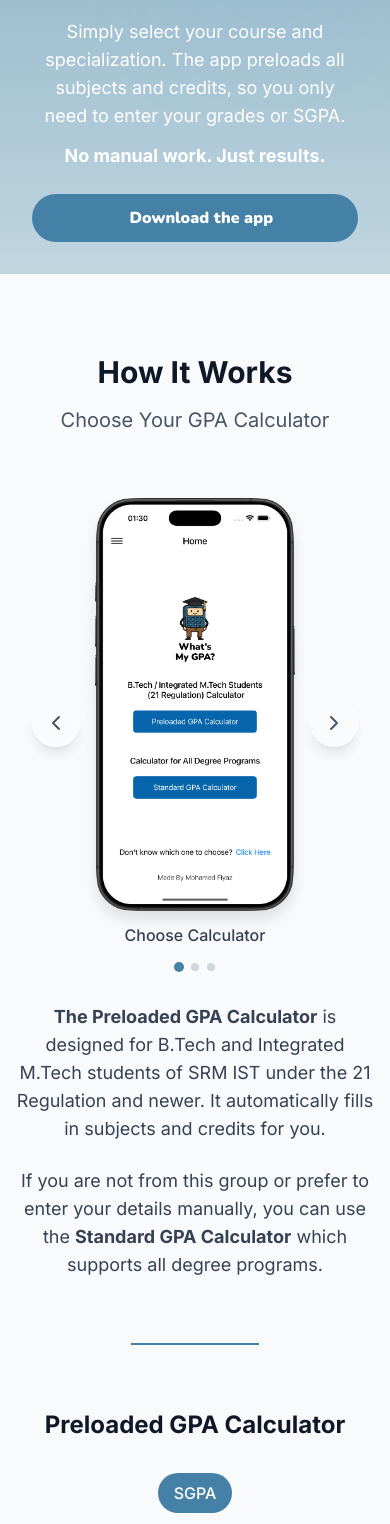
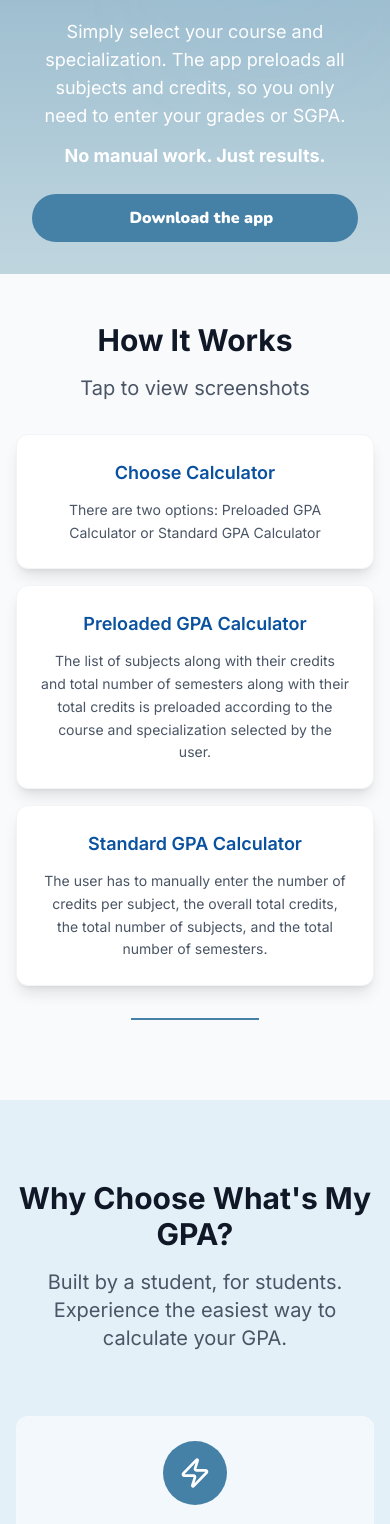
Before and after one commit to Mohamed-Fiyaz/WhatsMyGPA_LandingPage, a Next.js app: page / in a window 390 px wide. Shown: the part 734-2258 px from the top of the page. Built offline with nearby package versions, Linux system fonts and the light colour scheme.

Commit message:
Added popup for mobiles

```diff
--- a/src/components/sections/HowItWorks.tsx
+++ b/src/components/sections/HowItWorks.tsx
@@ -2,7 +2,7 @@
 
 import Image from 'next/image'
 import Container from '@/components/ui/Container'
-import { ChevronLeft, ChevronRight } from 'lucide-react'
+import { ChevronLeft, ChevronRight, X } from 'lucide-react'
 import { useState, useRef, useEffect, useCallback } from 'react'
 
 interface Screenshot {
@@ -32,17 +32,15 @@
   title?: string
 }
 
-interface StaticImageProps {
-  src: string
-  alt: string
-  width: number
-  height: number
-  className?: string
-  title?: string
+interface AnimatedBadgeProps {
+  type: string
 }
 
-interface AnimatedBadgeProps {
-  type: string
+interface PopupCarouselProps {
+  screenshots: Screenshot[]
+  title: string
+  isOpen: boolean
+  onClose: () => void
 }
 
 const HowItWorks = () => {
@@ -51,12 +49,18 @@
   const [standardSlide, setStandardSlide] = useState(0)
   const [desktopSection, setDesktopSection] = useState(0)
   const [visibleSections, setVisibleSections] = useState<Set<string>>(new Set())
+  // Track sections that have been animated (one-time animation)
+  const [animatedSections, setAnimatedSections] = useState<Set<string>>(new Set())
+
+  // Mobile popup states
+  const [popupOpen, setPopupOpen] = useState<string | null>(null)
 
   // Fixed ref types - using proper HTMLDivElement type
   const mainCarouselRef = useRef<HTMLDivElement>(null)
   const preloadedCarouselRef = useRef<HTMLDivElement>(null)
   const standardCarouselRef = useRef<HTMLDivElement>(null)
   const desktopCarouselRef = useRef<HTMLDivElement>(null)
+  const popupCarouselRef = useRef<HTMLDivElement>(null)
 
   // Refs for scroll animation triggers
   const headerRef = useRef<HTMLDivElement>(null)
@@ -85,6 +89,12 @@
             const newSet = new Set(prev)
             if (entry.isIntersecting) {
               newSet.add(sectionId)
+              // Mark section as animated when it becomes visible for the first time
+              setAnimatedSections(prevAnimated => {
+                const newAnimatedSet = new Set(prevAnimated)
+                newAnimatedSet.add(sectionId)
+                return newAnimatedSet
+              })
             } else {
               newSet.delete(sectionId)
             }
@@ -115,6 +125,19 @@
     }
   }, [])
 
+  // Prevent body scroll when popup is open
+  useEffect(() => {
+    if (popupOpen) {
+      document.body.style.overflow = 'hidden'
+    } else {
+      document.body.style.overflow = 'unset'
+    }
+
+    return () => {
+      document.body.style.overflow = 'unset'
+    }
+  }, [popupOpen])
+
   const mainScreenshots: Screenshot[] = [
     { src: "/screenshots/calculator_options_thumb.png", alt: "Home Screen", title: "Choose Calculator" },
     { src: "/screenshots/preloaded_thumb.png", alt: "Preloaded Calculator", title: "Preloaded Option" },
@@ -144,7 +167,6 @@
     behavior: 'smooth'
   })
 }, [])
-
 
   // Simplified and optimized scroll handler
   const handleScroll = useCallback((
@@ -186,6 +208,7 @@
     const preloadedRef = preloadedCarouselRef.current
     const standardRef = standardCarouselRef.current
     const desktopRef = desktopCarouselRef.current
+    const popupRef = popupCarouselRef.current
 
     // Create throttled handlers
 const handleMainScroll = createThrottledHandler(mainCarouselRef as React.RefObject<HTMLDivElement>, setActiveSlide, mainScreenshots.length)
@@ -228,6 +251,40 @@
     }
   }, [createThrottledHandler, mainScreenshots.length, preloadedScreenshots.length, standardScreenshots.length])
 
+  const getCurrentPopupScreenshots = () => {
+    switch (popupOpen) {
+      case 'main':
+        return mainScreenshots
+      case 'preloaded':
+        return preloadedScreenshots
+      case 'standard':
+        return standardScreenshots
+      default:
+        return []
+    }
+  }
+
+  const getCurrentPopupTitle = () => {
+    switch (popupOpen) {
+      case 'main':
+        return 'Choose Calculator'
+      case 'preloaded':
+        return 'Preloaded GPA Calculator'
+      case 'standard':
+        return 'Standard GPA Calculator'
+      default:
+        return ''
+    }
+  }
+
+  const openPopup = (type: string) => {
+    setPopupOpen(type)
+  }
+
+  const closePopup = () => {
+    setPopupOpen(null)
+  }
+
   const GlassChevron: React.FC<GlassChevronProps> = ({ direction, onClick }) => (
     <button
       onClick={onClick}
@@ -266,7 +323,7 @@
   )
 
   const SectionDivider = () => (
-    <div className="flex justify-center my-16">
+    <div className="flex justify-center my-8 md:my-16">
       <div className="w-32 h-0.5 bg-[#4580A7]"></div>
     </div>
   )
@@ -297,53 +354,163 @@
     </div>
   )
 
-  const StaticImage: React.FC<StaticImageProps> = ({
-    src,
-    alt,
-    width,
-    height,
-    className = "",
-    title
-  }) => (
-    <div>
-      <Image
-        src={src}
-        alt={alt}
-        width={width}
-        height={height}
-        className={className}
-        priority={false}
-        loading="lazy"
-      />
-      {title && (
-        <p className="text-center text-gray-700 font-medium mt-3">
-          {title}
-        </p>
-      )}
-    </div>
-  )
-
   const AnimatedBadge: React.FC<AnimatedBadgeProps> = ({ type }) => (
-    <div className="bg-[#4580A7] text-white px-4 py-2 rounded-full mb-4 font-medium flex items-center justify-center text-center">
+    <div className="bg-[#4580A7] text-white px-4 py-2 rounded-full mb-4 font-medium transition-all duration-300 hover:scale-105 hover:shadow-lg hover:bg-[#3a6b8a] flex items-center justify-center text-center">
       {type}
     </div>
   )
 
+  const MobileCard = ({ title, description, onClick }: { title: string; description: string; onClick: () => void }) => (
+    <div
+      onClick={onClick}
+      className="bg-white rounded-xl shadow-lg p-6 cursor-pointer transition-all duration-300 hover:shadow-xl hover:scale-105 active:scale-95 border border-gray-100"
+    >
+      <h3 className="text-lg font-semibold text-[#0A529F] text-center mb-3">{title}</h3>
+      <p className="text-sm text-gray-600 text-center leading-relaxed">{description}</p>
+    </div>
+  )
+
+  const PopupCarousel: React.FC<PopupCarouselProps> = ({
+    screenshots,
+    title,
+    isOpen,
+    onClose
+  }) => {
+    const [currentSlide, setCurrentSlide] = useState(0)
+    const popupRef = useRef<HTMLDivElement>(null)
+
+    // Reset slide when popup opens
+    useEffect(() => {
+      if (isOpen) {
+        setCurrentSlide(0)
+      }
+    }, [isOpen])
+
+    // Handle scroll for popup carousel
+    useEffect(() => {
+      const handlePopupScroll = () => {
+        if (!popupRef.current) return
+
+        const slideWidth = popupRef.current.offsetWidth
+        const scrollLeft = popupRef.current.scrollLeft
+        const currentIndex = Math.round(scrollLeft / slideWidth)
+        const clampedIndex = Math.max(0, Math.min(screenshots.length - 1, currentIndex))
+
+        setCurrentSlide(clampedIndex)
+      }
+
+      const popupElement = popupRef.current
+      if (popupElement) {
+        popupElement.addEventListener('scroll', handlePopupScroll, { passive: true })
+        return () => {
+          popupElement.removeEventListener('scroll', handlePopupScroll)
+        }
+      }
+    }, [screenshots.length])
+
+    const scrollToSlide = (index: number) => {
+      if (!popupRef.current) return
+
+      const slideWidth = popupRef.current.offsetWidth
+      popupRef.current.scrollTo({
+        left: index * slideWidth,
+        behavior: 'smooth'
+      })
+    }
+
+    const handlePrevious = () => {
+      const newIndex = Math.max(0, currentSlide - 1)
+      scrollToSlide(newIndex)
+    }
+
+    const handleNext = () => {
+      const newIndex = Math.min(screenshots.length - 1, currentSlide + 1)
+      scrollToSlide(newIndex)
+    }
+
+    if (!isOpen) return null
+
+    return (
+      <div className="fixed inset-0 bg-black/50 backdrop-blur-sm z-50 flex items-center justify-center p-4">
+        <div className="bg-white rounded-2xl shadow-2xl max-w-sm w-full overflow-hidden">
+          {/* Header */}
+          <div className="flex items-center justify-between p-4 border-b border-gray-200">
+            <h3 className="text-lg font-semibold text-gray-900 truncate">{title}</h3>
+            <button
+              onClick={onClose}
+              className="p-2 rounded-full hover:bg-gray-100 transition-colors duration-200"
+            >
+              <X className="w-5 h-5 text-gray-600" />
+            </button>
+          </div>
+
+          {/* Carousel */}
+          <div className="relative">
+            <div
+              ref={popupRef}
+              className="flex overflow-x-auto snap-x snap-mandatory scrollbar-hide"
+              style={{
+                scrollbarWidth: 'none',
+                msOverflowStyle: 'none',
+                WebkitOverflowScrolling: 'touch'
+              }}
+            >
+              {screenshots.map((screenshot, index) => (
+                <div key={index} className="flex-shrink-0 w-full flex flex-col items-center snap-center p-4">
+                  <Image
+                    src={screenshot.src}
+                    alt={screenshot.alt}
+                    width={250}
+                    height={500}
+                    className="drop-shadow-xl transition-transform duration-300"
+                    priority={false}
+                    loading="lazy"
+                  />
+                </div>
+              ))}
+            </div>
+
+            {screenshots.length > 1 && (
+              <>
+                <GlassChevron
+                  direction="left"
+                  onClick={handlePrevious}
+                />
+                <GlassChevron
+                  direction="right"
+                  onClick={handleNext}
+                />
+              </>
+            )}
+          </div>
+
+          {screenshots.length > 1 && (
+            <ScrollIndicators
+              total={screenshots.length}
+              active={currentSlide}
+              className="p-4"
+            />
+          )}
+        </div>
+      </div>
+    )
+  }
+
   return (
-    <section id="how-it-works" className="py-20 bg-gray-50">
+    <section id="how-it-works" className="py-12 md:py-20 bg-gray-50">
       <Container>
         <div
           ref={headerRef}
           data-section="header"
-          className={`text-center mb-16 md:transition-all md:duration-1000 ${
-            visibleSections.has('header') ? 'md:opacity-100 md:translate-y-0' : 'md:opacity-0 md:translate-y-8'
+          className={`text-center mb-8 md:mb-16 transition-all duration-1000 ${
+            animatedSections.has('header') ? 'opacity-100 translate-y-0' : 'opacity-0 translate-y-8'
           }`}
         >
           <h2 className="text-3xl lg:text-4xl font-bold text-gray-900 mb-4">
             How It Works
           </h2>
           <p className="text-xl text-gray-600 max-w-3xl mx-auto">
-            Choose Your GPA Calculator
+            Tap to view screenshots
           </p>
         </div>
 
@@ -352,17 +519,17 @@
           ref={desktopScreenshotsRef}
           data-section="desktop-screenshots"
           className={`hidden md:flex justify-center items-center gap-8 mb-16 transition-all duration-1000 ${
-            visibleSections.has('desktop-screenshots') ? 'opacity-100 translate-y-0' : 'opacity-0 translate-y-8'
+            animatedSections.has('desktop-screenshots') ? 'opacity-100 translate-y-0' : 'opacity-0 translate-y-8'
           }`}
         >
           {mainScreenshots.map((screenshot, index) => (
             <div
               key={index}
               className={`flex-shrink-0 transition-all duration-1000 ${
-                visibleSections.has('desktop-screenshots') ? 'opacity-100 translate-y-0' : 'opacity-0 translate-y-8'
+                animatedSections.has('desktop-screenshots') ? 'opacity-100 translate-y-0' : 'opacity-0 translate-y-8'
               }`}
               style={{
-                transitionDelay: visibleSections.has('desktop-screenshots') ? `${index * 150}ms` : '0ms'
+                transitionDelay: animatedSections.has('desktop-screenshots') ? `${index * 150}ms` : '0ms'
               }}
             >
               <AnimatedImage
@@ -377,71 +544,31 @@
           ))}
         </div>
 
-        {/* Mobile: Swipeable Carousel with Chevrons */}
+        {/* Mobile: Cards instead of carousel */}
         <div
           ref={mobileCarouselRef}
           data-section="mobile-carousel"
-          className="md:hidden mb-8"
+          className={`md:hidden mb-4 md:mb-8 transition-all duration-1000 ${
+            animatedSections.has('mobile-carousel') ? 'opacity-100 translate-y-0' : 'opacity-0 translate-y-8'
+          }`}
         >
-          <div className="relative">
-            <div
-              ref={mainCarouselRef}
-              className="flex overflow-x-auto snap-x snap-mandatory scrollbar-hide"
-              style={{
-                scrollbarWidth: 'none',
-                msOverflowStyle: 'none',
-                WebkitOverflowScrolling: 'touch'
-              }}
-            >
-              {mainScreenshots.map((screenshot, index) => (
-                <div key={index} className="flex-shrink-0 w-full flex flex-col items-center snap-center px-4">
-                  <StaticImage
-                    src={screenshot.src}
-                    alt={screenshot.alt}
-                    width={200}
-                    height={400}
-                    className="drop-shadow-xl"
-                    title={screenshot.title}
-                  />
-                </div>
-              ))}
-            </div>
-
-            <GlassChevron
-              direction="left"
-              onClick={() => scrollToSlide(mainCarouselRef, Math.max(0, activeSlide - 1))}
+          <div className="space-y-4">
+            <MobileCard
+              title="Choose Calculator"
+              description="There are two options: Preloaded GPA Calculator or Standard GPA Calculator"
+              onClick={() => openPopup('main')}
             />
-            <GlassChevron
-              direction="right"
-              onClick={() => scrollToSlide(mainCarouselRef, Math.min(mainScreenshots.length - 1, activeSlide + 1))}
+            <MobileCard
+              title="Preloaded GPA Calculator"
+              description="The list of subjects along with their credits and total number of semesters along with their total credits is preloaded according to the course and specialization selected by the user."
+              onClick={() => openPopup('preloaded')}
+            />
+            <MobileCard
+              title="Standard GPA Calculator"
+              description="The user has to manually enter the number of credits per subject, the overall total credits, the total number of subjects, and the total number of semesters."
+              onClick={() => openPopup('standard')}
             />
           </div>
-
-          <ScrollIndicators
-            total={mainScreenshots.length}
-            active={activeSlide}
-            className="mt-4"
-          />
-        </div>
-
-        {/* Description Text */}
-        <div
-          ref={descriptionRef}
-          data-section="description"
-          className={`max-w-4xl mx-auto text-center mb-16 md:transition-all md:duration-1000 ${
-            visibleSections.has('description') ? 'md:opacity-100 md:translate-y-0' : 'md:opacity-0 md:translate-y-8'
-          }`}
-        >
-          <p className="text-lg text-gray-700 mb-6">
-            <strong>The Preloaded GPA Calculator</strong> is designed for B.Tech and
-            Integrated M.Tech students of SRM IST under the 21 Regulation and newer.
-            It automatically fills in subjects and credits for you.
-          </p>
-          <p className="text-lg text-gray-700">
-            If you are not from this group or prefer to enter your details manually,
-            you can use the <strong>Standard GPA Calculator</strong> which supports
-            all degree programs.
-          </p>
         </div>
 
         <SectionDivider />
@@ -451,7 +578,7 @@
           ref={calculatorSectionsRef}
           data-section="calculator-sections"
           className={`hidden md:block mb-2 transition-all duration-1000 ${
-            visibleSections.has('calculator-sections') ? 'opacity-100 translate-y-0' : 'opacity-0 translate-y-8'
+            animatedSections.has('calculator-sections') ? 'opacity-100 translate-y-0' : 'opacity-0 translate-y-8'
           }`}
         >
           <div className="relative">
@@ -470,10 +597,10 @@
                     <div
                       key={index}
                       className={`text-center transition-all duration-1000 ${
-                        visibleSections.has('calculator-sections') ? 'opacity-100 translate-y-0' : 'opacity-0 translate-y-8'
+                        animatedSections.has('calculator-sections') ? 'opacity-100 translate-y-0' : 'opacity-0 translate-y-8'
                       }`}
                       style={{
-                        transitionDelay: visibleSections.has('calculator-sections') ? `${index * 200}ms` : '0ms'
+                        transitionDelay: animatedSections.has('calculator-sections') ? `${index * 200}ms` : '0ms'
                       }}
                     >
                       <h4 className="text-xl font-semibold text-gray-900 mb-4">{screenshot.type}</h4>
@@ -507,10 +634,10 @@
                     <div
                       key={index}
                       className={`text-center transition-all duration-1000 ${
-                        visibleSections.has('calculator-sections') ? 'opacity-100 translate-y-0' : 'opacity-0 translate-y-8'
+                        animatedSections.has('calculator-sections') ? 'opacity-100 translate-y-0' : 'opacity-0 translate-y-8'
                       }`}
                       style={{
-                        transitionDelay: visibleSections.has('calculator-sections') ? `${index * 200}ms` : '0ms'
+                        transitionDelay: animatedSections.has('calculator-sections') ? `${index * 200}ms` : '0ms'
                       }}
                     >
                       <h4 className="text-xl font-semibold text-gray-900 mb-4">{screenshot.type}</h4>
@@ -550,131 +677,15 @@
             className="mt-8"
           />
         </div>
+      </Container>
 
-        {/* Mobile: Original Vertical Layout with Enhanced Carousels and No Animations */}
-        <div className="md:hidden">
-          {/* Preloaded GPA Calculator Section */}
-          <div
-            ref={mobilePreloadedRef}
-            data-section="mobile-preloaded"
-            className="mb-16"
-          >
-            <h3 className="text-2xl font-bold text-gray-900 text-center mb-8">
-              Preloaded GPA Calculator
-            </h3>
-
-            <div className="mb-8">
-              <div className="relative">
-                <div
-                  ref={preloadedCarouselRef}
-                  className="flex overflow-x-auto snap-x snap-mandatory scrollbar-hide"
-                  style={{
-                    scrollbarWidth: 'none',
-                    msOverflowStyle: 'none',
-                    WebkitOverflowScrolling: 'touch'
-                  }}
-                >
-                  {preloadedScreenshots.map((screenshot, index) => (
-                    <div key={index} className="flex-shrink-0 w-full flex flex-col items-center snap-center px-4">
-                      <AnimatedBadge type={screenshot.type || ''} />
-                      <StaticImage
-                        src={screenshot.src}
-                        alt={screenshot.alt}
-                        width={280}
-                        height={560}
-                        className="drop-shadow-xl"
-                        title={screenshot.title}
-                      />
-                    </div>
-                  ))}
-                </div>
-
-                <GlassChevron
-                  direction="left"
-                  onClick={() => scrollToSlide(preloadedCarouselRef, Math.max(0, preloadedSlide - 1))}
-                />
-                <GlassChevron
-                  direction="right"
-                  onClick={() => scrollToSlide(preloadedCarouselRef, Math.min(preloadedScreenshots.length - 1, preloadedSlide + 1))}
-                />
-              </div>
-
-              <ScrollIndicators
-                total={preloadedScreenshots.length}
-                active={preloadedSlide}
-                className="mt-4"
-              />
-            </div>
-
-            <p className="text-center text-gray-600 mt-6 max-w-3xl mx-auto">
-              The list of subjects along with their credits and total number of semesters
-              along with their total credits is preloaded according to the course and
-              specialization selected by the user.
-            </p>
-          </div>
-
-          <SectionDivider />
-
-          {/* Standard GPA Calculator Section */}
-          <div
-            ref={mobileStandardRef}
-            data-section="mobile-standard"
-            className="mb-16"
-          >
-            <h3 className="text-2xl font-bold text-gray-900 text-center mb-8">
-              Standard GPA Calculator
-            </h3>
-
-            <div className="mb-8">
-              <div className="relative">
-                <div
-                  ref={standardCarouselRef}
-                  className="flex overflow-x-auto snap-x snap-mandatory scrollbar-hide"
-                  style={{
-                    scrollbarWidth: 'none',
-                    msOverflowStyle: 'none',
-                    WebkitOverflowScrolling: 'touch'
-                  }}
-                >
-                  {standardScreenshots.map((screenshot, index) => (
-                    <div key={index} className="flex-shrink-0 w-full flex flex-col items-center snap-center px-4">
-                      <AnimatedBadge type={screenshot.type || ''} />
-                      <StaticImage
-                        src={screenshot.src}
-                        alt={screenshot.alt}
-                        width={280}
-                        height={560}
-                        className="drop-shadow-xl"
-                        title={screenshot.title}
-                      />
-                    </div>
-                  ))}
-                </div>
-
-                <GlassChevron
-                  direction="left"
-                  onClick={() => scrollToSlide(standardCarouselRef, Math.max(0, standardSlide - 1))}
-                />
-                <GlassChevron
-                  direction="right"
-                  onClick={() => scrollToSlide(standardCarouselRef, Math.min(standardScreenshots.length - 1, standardSlide + 1))}
-                />
-              </div>
-
-              <ScrollIndicators
-                total={standardScreenshots.length}
-                active={standardSlide}
-                className="mt-4"
-              />
-            </div>
-
-            <p className="text-center text-gray-600 mt-6 max-w-3xl mx-auto">
-              The user has to manually enter the number of credits per subject, the overall
-              total credits, the total number of subjects, and the total number of semesters.
-            </p>
-          </div>
-        </div>
-      </Container>
+      {/* Mobile Popup Carousel */}
+      <PopupCarousel
+        screenshots={getCurrentPopupScreenshots()}
+        title={getCurrentPopupTitle()}
+        isOpen={!!popupOpen}
+        onClose={closePopup}
+      />
 
       <style jsx>{`
         .scrollbar-hide {
```
